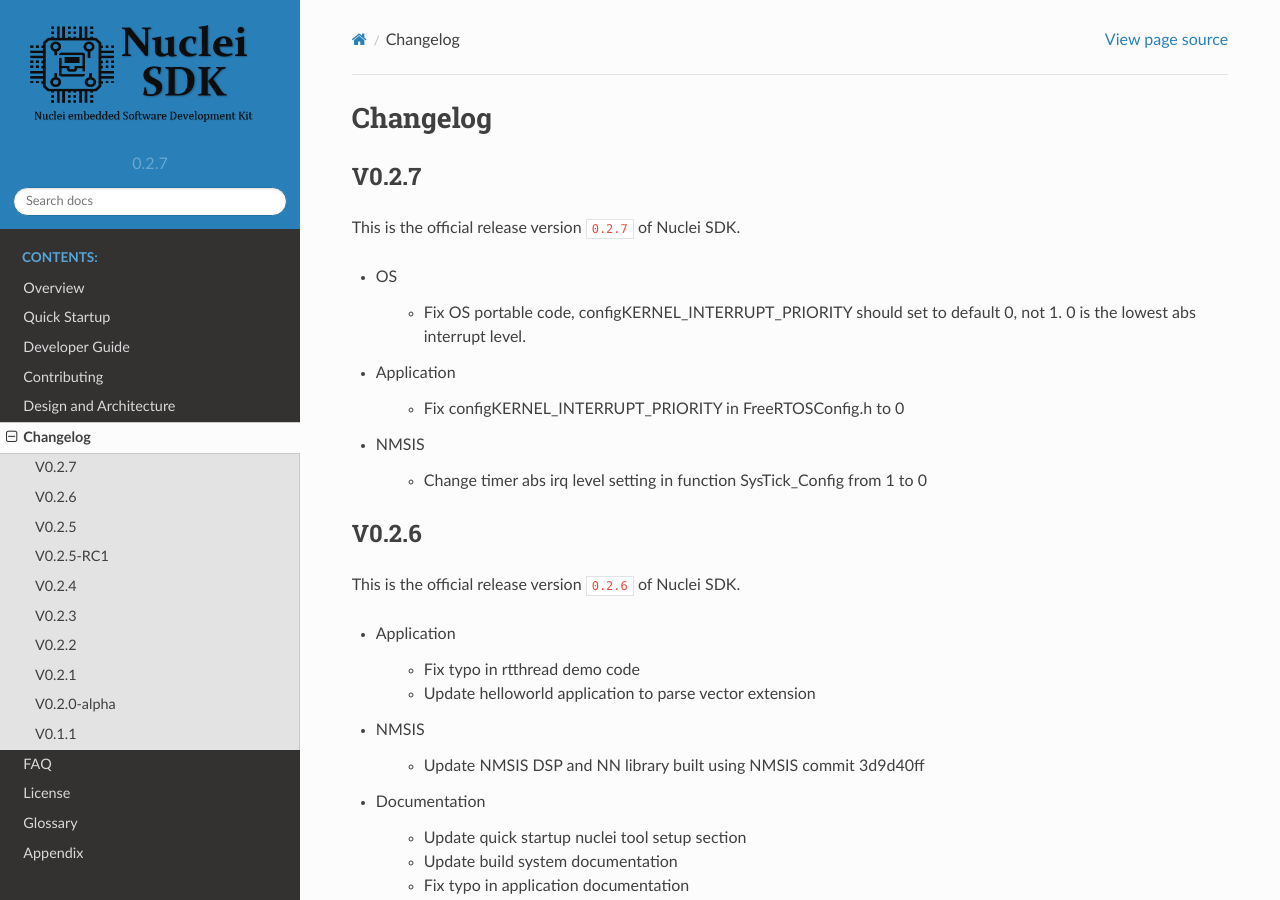
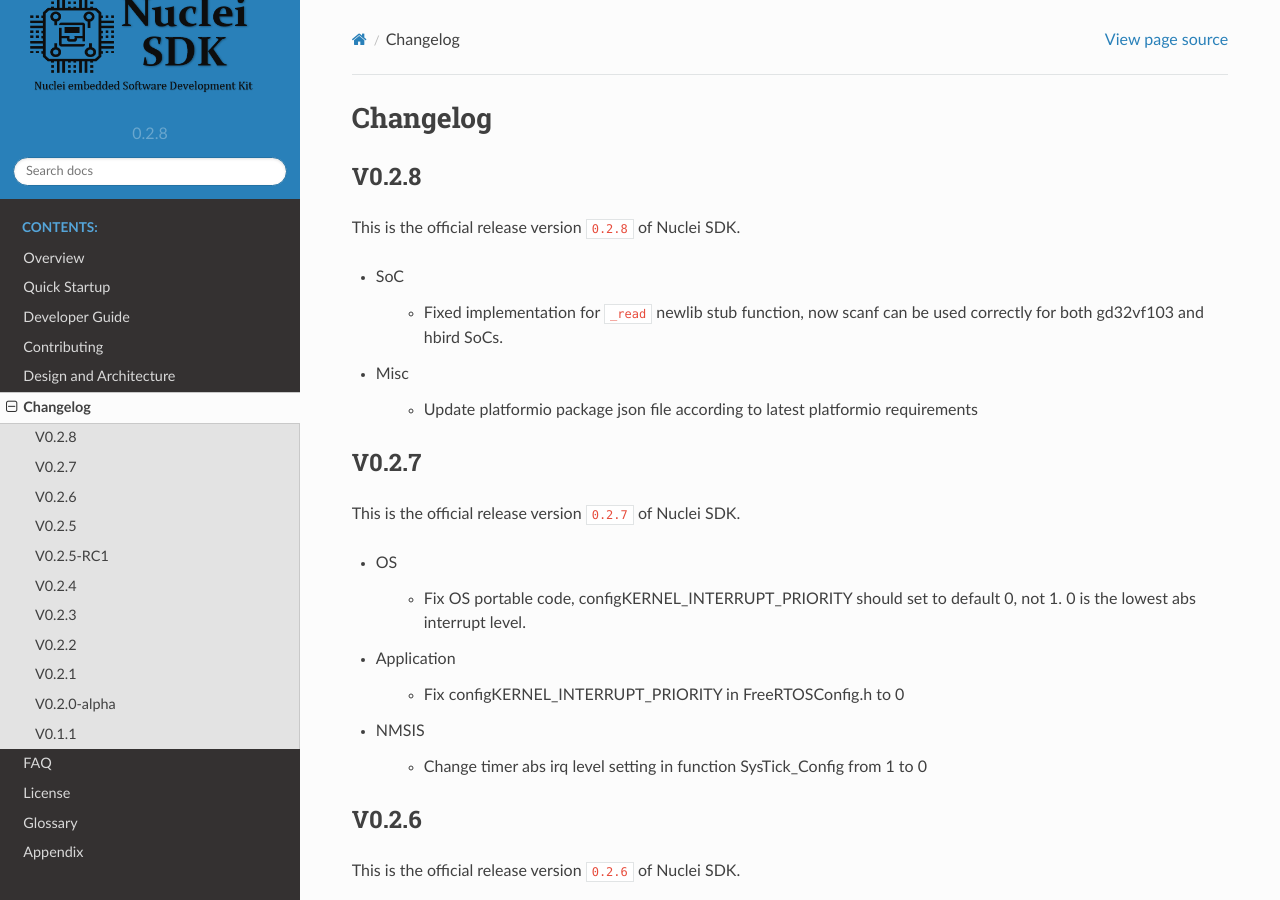
Before and after one commit to Nuclei-Software/nuclei-sdk, a Sphinx documentation site: the page built from doc/source/changelog.rst, in a window 1280 px wide and 900 px high. Built offline with Sphinx 7.4.7 and the Read the Docs theme 2.0.0, drawn with Linux system fonts in a browser that asks for light colours.

Commit message:
doc: update changelog for 0.2.8
Signed-off-by: Huaqi Fang <578567190@qq.com>

```diff
--- a/doc/source/changelog.rst
+++ b/doc/source/changelog.rst
@@ -2,6 +2,21 @@
 
 Changelog
 =========
+
+V0.2.8
+------
+
+This is the official release version ``0.2.8`` of Nuclei SDK.
+
+* SoC
+
+    - Fixed implementation for ``_read`` newlib stub function, now scanf
+      can be used correctly for both gd32vf103 and hbird SoCs.
+
+* Misc
+
+    - Update platformio package json file according to latest platformio requirements
+
 
 V0.2.7
 ------
--- a/doc/source/conf.py
+++ b/doc/source/conf.py
@@ -21,10 +21,10 @@
 author = 'Nuclei'
 
 # The short X.Y version
-version = '0.2.7'
+version = '0.2.8'
 
 # The full version, including alpha/beta/rc tags
-release = '0.2.7'
+release = '0.2.8'
 
 # -- General configuration ---------------------------------------------------
 
```
